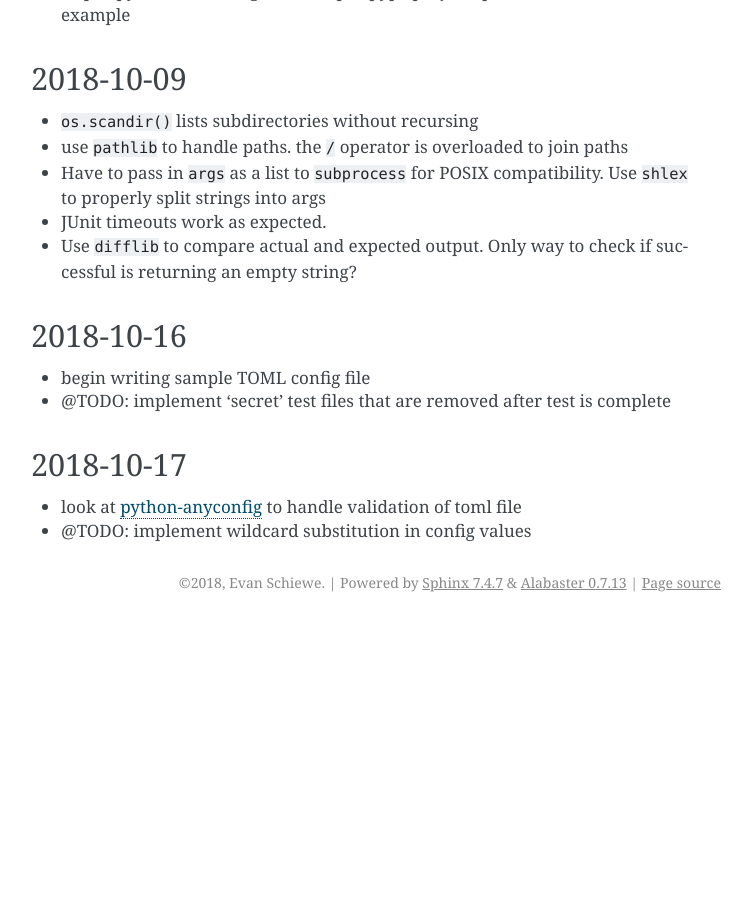
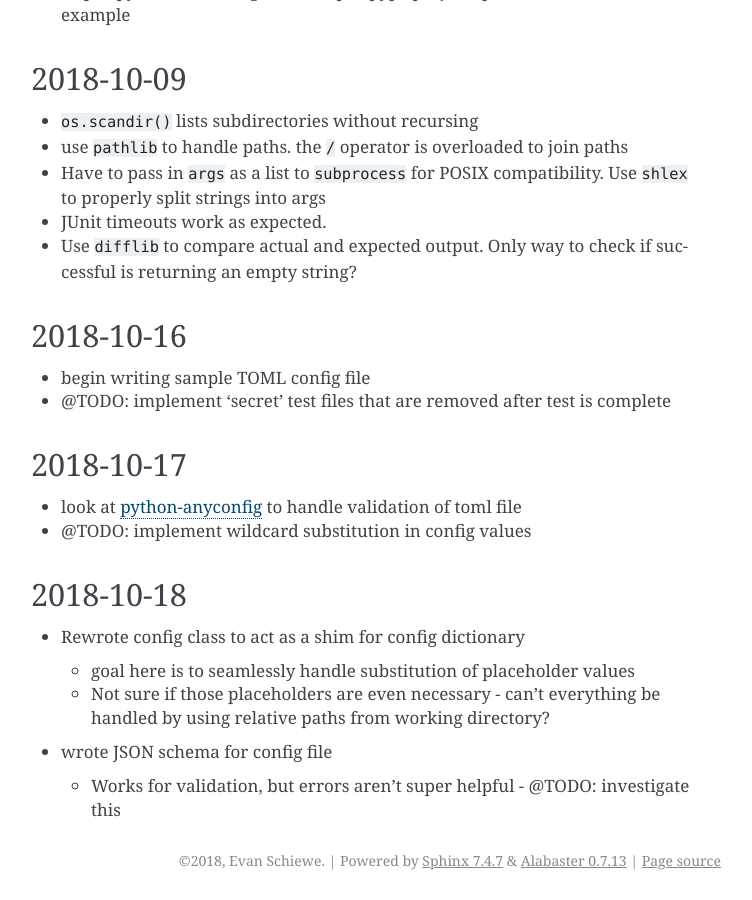
Before and after one commit to Wieschie/autograder, a Sphinx documentation site: the page built from docs/development.md, in a window 1280 px wide and 900 px high, scrolled down 1593 px. Shown: the whole window, without its empty margins (389-1141 px from the left). Built offline with Sphinx 7.4.7, drawn with Linux system fonts in a browser that asks for light colours; before the commit the page ends 2215 px from its top, so only the background shows below that.

Commit message:
Validate config file with JSON schema.

```diff
--- a/docs/development.md
+++ b/docs/development.md
@@ -54,3 +54,10 @@
 ## 2018-10-17
 * look at [python-anyconfig](https://github.com/ssato/python-anyconfig) to handle validation of toml file
 * @TODO: implement wildcard substitution in config values
+
+## 2018-10-18
+* Rewrote config class to act as a shim for config dictionary
+  * goal here is to seamlessly handle substitution of placeholder values
+  * Not sure if those placeholders are even necessary - can't everything be handled by using relative paths from working directory?
+* wrote JSON schema for config file
+  * Works for validation, but errors aren't super helpful - @TODO: investigate this
```
Also changed, not shown: 2 other files.
